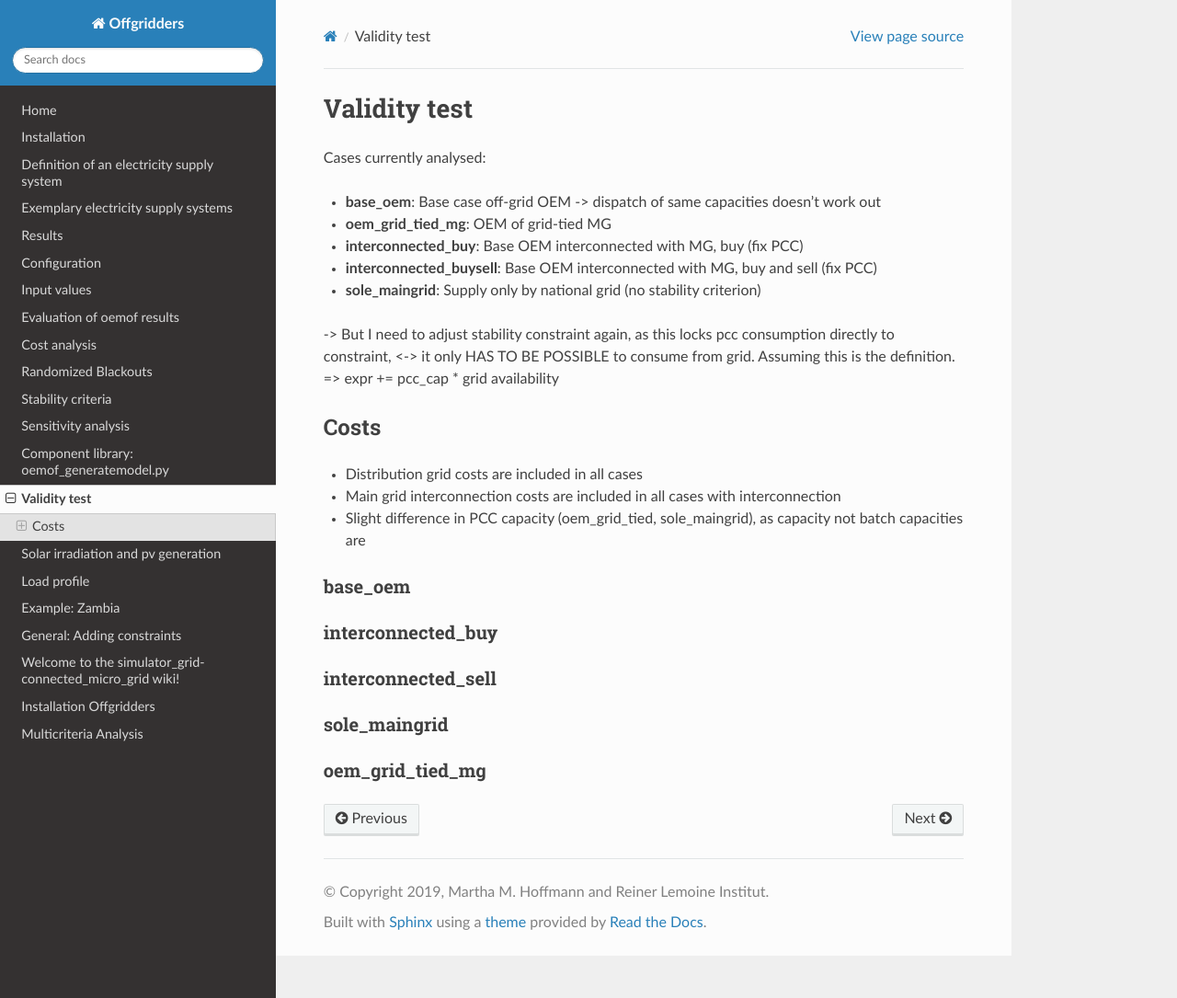
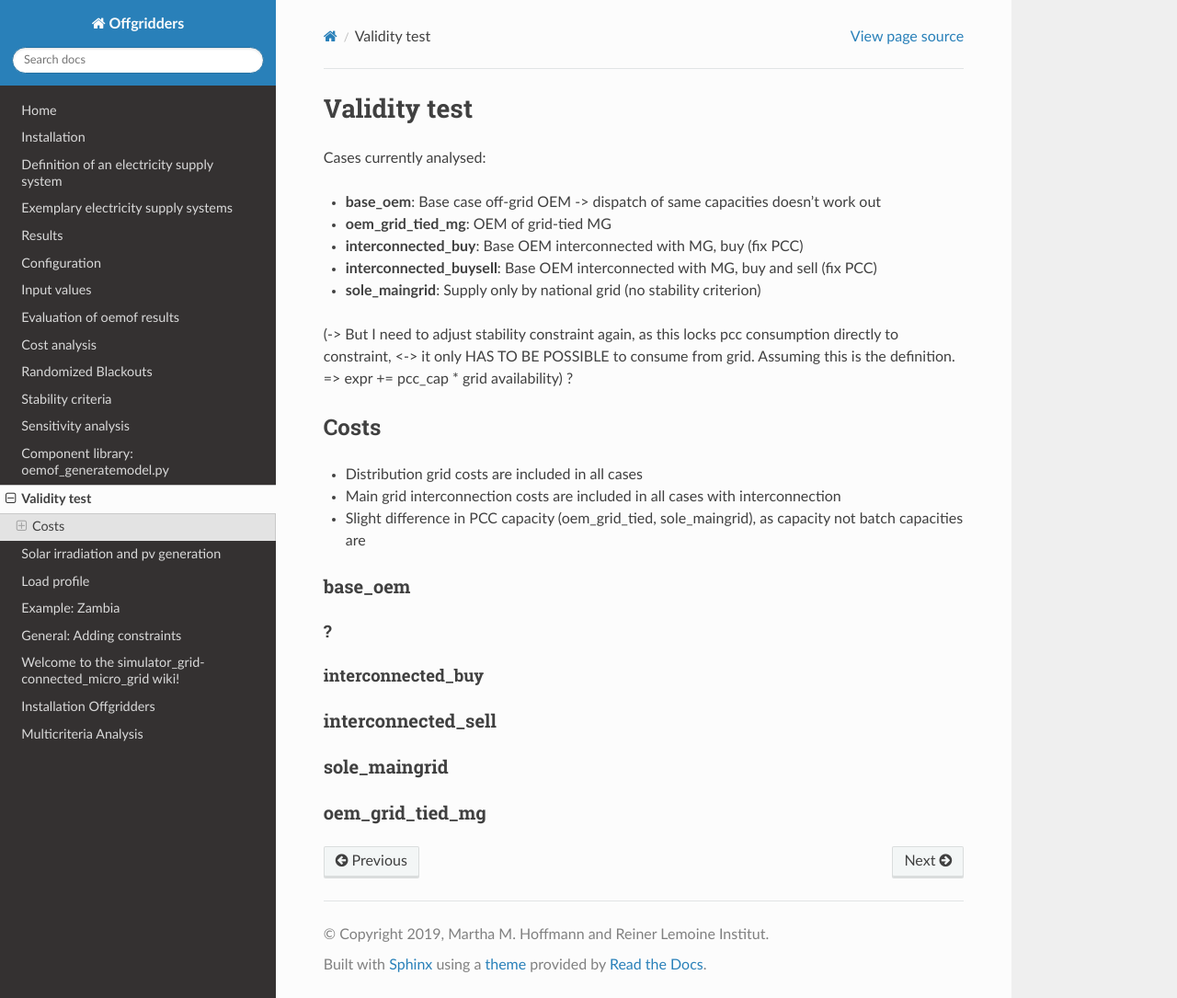
Before and after one commit to rl-institut/offgridders, a Sphinx documentation site: the page built from docs/Validity.rst, in a window 1280 px wide and 1085 px high. Shown: the whole window at 92% size. Built offline with Sphinx 7.4.7 and the Read the Docs theme 2.0.0, drawn with Linux system fonts in a browser that asks for light colours.

Commit message:
Small content changes to Validity

```diff
--- a/docs/Validity.rst
+++ b/docs/Validity.rst
@@ -10,8 +10,8 @@ Cases currently analysed:
 * **interconnected_buysell**:  Base OEM interconnected with MG, buy and sell (fix PCC)
 * **sole_maingrid**: Supply only by national grid (no stability criterion)
 
--> But I need to adjust stability constraint again, as this locks pcc consumption directly to constraint, <->  it only HAS TO BE POSSIBLE to consume from grid. Assuming this is the definition.
-=> expr += pcc_cap * grid availability
+(-> But I need to adjust stability constraint again, as this locks pcc consumption directly to constraint, <->  it only HAS TO BE POSSIBLE to consume from grid. Assuming this is the definition.
+=> expr += pcc_cap * grid availability) ?
 
 Costs
 --------------------------------
@@ -22,7 +22,7 @@ Costs
 +++++++++++++++++++++++
 base_oem
 +++++++++++++++++++++++
-
+?
 +++++++++++++++++++++++
 interconnected_buy
 +++++++++++++++++++++++
```
